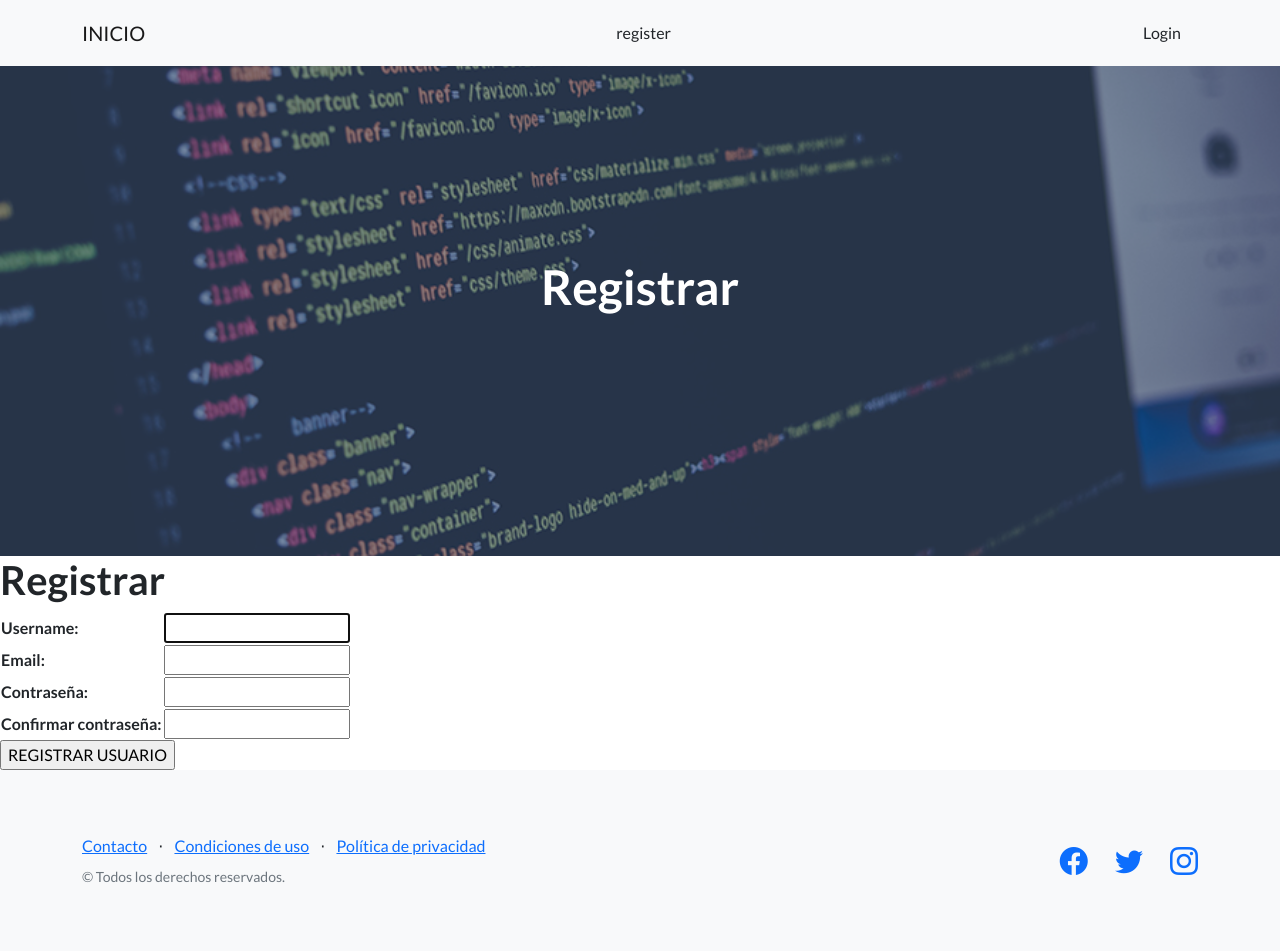
After one commit to leonardog87/leo, a Django app: page /AppWeb/register/ in a window 1280 px wide. The commit adds this page. Run offline with Django 4.2, Linux system fonts and the light colour scheme; some libraries are stand-ins or nearby versions.

Commit message:
tercera_pre_entreg2

```diff
--- a/AppWeb/forms.py
+++ b/AppWeb/forms.py
@@ -1,5 +1,7 @@
 from django import forms
 from django.db import models
+from django.contrib.auth.forms import  UserCreationForm, PasswordChangeForm
+from django.contrib.auth.models import User
 
 class MailForm(forms.Form):
     email=forms.EmailField()
@@ -14,10 +16,52 @@ class CompradorForm(forms.Form):
     apellido=forms.CharField(max_length=20)
     email=forms.EmailField()
 
-#
-
 class RegistroForm(forms.Form):
     usuario=forms.CharField(max_length=30)
     nombre=forms.CharField(max_length=30)
     apellido=forms.CharField(max_length=30)
     email=forms.EmailField()
+
+class RegisterUserForm(UserCreationForm):
+    email=forms.EmailField(label="Email")
+    password1=forms.CharField(label="Contraseña", widget=forms.PasswordInput)
+    password2=forms.CharField(label="Confirmar contraseña", widget=forms.PasswordInput)
+    class Meta:
+        model=User
+        fields=["username", "email", "password1", "password2"]
+        help_texts = {campo:"" for campo in fields}#para cada uno de los campos del formulario, le asigna un valor vacio
+
+""""
+class UserEditForm(UserCreationForm):
+    email=forms.EmailField(label="Email Usuario")
+    password1=forms.CharField(label="Contraseña", widget=forms.PasswordInput)
+    password2=forms.CharField(label="Confirmar Contraseña", widget=forms.PasswordInput)
+    first_name=forms.CharField(label='Modificar Nombre')
+    last_name=forms.CharField(label='Modificar Apellido')
+    class Meta:
+        model=User
+        fields=["email", "password1", "password2", "first_name", "last_name"]
+        help_texts = {k:"" for k in fields}#para cada uno de los campos del formulario, le asigna un valor vacio
+"""
+
+class UserEditForm(UserCreationForm):
+    email=forms.EmailField(label="Email")
+    password1=None
+    password2=None
+    first_name=forms.CharField(label='Modificar Nombre')
+    last_name=forms.CharField(label='Modificar Apellido')
+    class Meta:
+        model=User
+        fields=["email", "first_name", "last_name"]
+        help_texts = {k:"" for k in fields}#para cada uno de los campos del formulario, le asigna un valor vacio
+
+class FormularioCambioPassword(PasswordChangeForm):
+    old_password = forms.CharField(label=("Password Actual"),
+                                   widget=forms.PasswordInput(attrs={'class':'form-control'}))
+    new_password1 = forms.CharField(label=("Nuevo Password"),
+                                   widget=forms.PasswordInput(attrs={'class':'form-control'}))
+    new_password2 = forms.CharField(label=("Repita Nuevo Password"),
+                                   widget=forms.PasswordInput(attrs={'class':'form-control'}))
+    class Meta:
+        model = User
+        fields = ('old_password', 'new_password1', 'new_password2')
--- a/AppWeb/templates/AppWeb/father.html
+++ b/AppWeb/templates/AppWeb/father.html
@@ -23,14 +23,20 @@
         <nav class="navbar navbar-light bg-light static-top">
             <div class="container">
                 <a class="navbar-brand" href="{% url 'inicio' %}">INICIO</a>
+                {% if user.is_authenticated %}
                 <a class="btn btn-" href="{% url 'formulario' %}">formulario</a>
                 <a class="btn btn-" href="{% url 'vendedor' %}">Vendedor</a>
                 <a class="btn btn-" href="{% url 'comprador' %}">Comprador</a>
                 <a class="btn btn-" href="{% url 'resultadosRegistro' %}">listaRegistro</a>
                 <a class="btn btn-" href="{% url 'busquedaMail' %}">buscar</a>
                 <a class="btn btn-" href="{% url 'registro' %}">Registro</a>
+                <a class="btn btn-success" href="{% url 'editarPerfil' %}">editar Perfil</a>
+                <a class="btn btn-danger" href="{% url 'logout' %}">Logout</a>
+                <a class="btn btn-" href="{% url 'registroList' %}">registroList</a>
+                {% else %}
+                <a class="btn btn-" href="{% url 'register' %}">register</a>
                 <a class="btn btn-" href="{% url 'login' %}">Login</a>
-                <a class="btn btn-info" href="http://127.0.0.1:8000/admin/" target="_blank">ADMIN</a>
+                {% endif %}
             </div>
         </nav>
         <!-- Masthead-->
--- a/AppWeb/templates/AppWeb/inicio.html
+++ b/AppWeb/templates/AppWeb/inicio.html
@@ -8,5 +8,6 @@
 
 {% block contenido_cambiante %}
 <h1> inicio </h1>
+    {{ mensaje }}
 
 {% endblock %}
--- /dev/null
+++ b/AppWeb/templates/AppWeb/register.html
@@ -0,0 +1,30 @@
+{% extends "AppWeb/father.html" %}
+
+{% load static %}
+
+{% block tittle %} Registrar {% endblock %}
+
+{% block titulo %} Registrar {% endblock %}
+
+{% block contenido_cambiante %}
+<h1> Registrar </h1>
+
+<form action="{% url 'register' %}" method="POST"> {% csrf_token %}
+
+    <table>
+
+        {{ form.as_table }}
+
+    </table>
+
+    <input type="submit" value="REGISTRAR USUARIO">
+
+
+
+
+</form>
+
+
+
+
+{% endblock %}
--- a/AppWeb/urls.py
+++ b/AppWeb/urls.py
@@ -1,5 +1,6 @@
 from django.urls import path
 from .views import *
+from django.contrib.auth.views import LogoutView
 
 urlpatterns = [
     path('formulario/', formulario, name="formulario"),
@@ -8,8 +9,22 @@ urlpatterns = [
     path('busquedaMail/', busquedaMail, name="busquedaMail"),
     path('buscar/', buscar, name="buscar"),
     path('registro/', registro, name="registro"),
-    path('login/', login, name="login"),
     path('resultadosRegistro/', resultadosRegistro, name="resultadosRegistro"),
     path('eliminarRegistrado/<id>/', eliminarRegistrado, name="eliminarRegistrado"),
     path('editarRegistrado/<id>/', editarRegistrado, name="editarRegistrado"),
+
+#views
+    path('registroList/', RegistroList.as_view(), name="registroList"),
+    path('registroDetail/<pk>', RegistroDetail.as_view(), name="registroDetail"),
+    path('registroForm/nuevo/', RegistroCreate.as_view(), name="registroForm"),
+    path('registroList/update/<pk>', RegistroUpdate.as_view(), name="registroUpdate"),
+    path('registroList/delete/<pk>', RegistroDelete.as_view(), name="registroDelete"),
+
+#login
+    path('login/', login_request, name='login'),
+    path('register/', register, name='register'),
+    path('logout/', LogoutView.as_view(), name='logout'),
+    path('editarPerfil/', editarPerfil, name='editarPerfil'),
+    path('passwordCambio/', CambioPassword.as_view(), name='cambiar_password'),
+    path('passwordExitoso/' , password_exitoso, name='password_exitoso'),
 ]
--- a/AppWeb/views.py
+++ b/AppWeb/views.py
@@ -1,13 +1,19 @@
 from django.shortcuts import render
 from django.http import HttpResponse
 from .models import Mail, Vendedor, Comprador, Registro
-from .forms import MailForm, CompradorForm, VendedorForm, RegistroForm
+from .forms import MailForm, CompradorForm, VendedorForm, RegistroForm, RegisterUserForm, UserEditForm, FormularioCambioPassword
+from django.views.generic import ListView
+from django.views.generic.detail import DetailView
+from django.views.generic.edit import CreateView, UpdateView, DeleteView
+from django.urls import reverse_lazy
+from django.contrib.auth import login, authenticate
+from django.contrib.auth.forms import AuthenticationForm, UserCreationForm
 
-# Create your views here.
+from django.contrib.auth.mixins import LoginRequiredMixin #para vistas basadas en clases CLASS
+from django.contrib.auth.decorators import login_required #para vistas basadas en funciones DEF
+from django.contrib.auth.views import LoginView, PasswordChangeView
 
-def inicio(request):
-    return render(request,'AppWeb/inicio.html')
-
+@login_required
 def formulario(request):
     formulario_mail=MailForm()
     if request.method=="POST":
@@ -18,6 +24,7 @@ def formulario(request):
     else:
        return render(request,'AppWeb/formulario.html', {"formulario_mail": formulario_mail})
 
+@login_required
 def comprador(request):
     formulario_comprador=CompradorForm()
     if request.method=="POST":
@@ -30,6 +37,7 @@ def comprador(request):
     else:
         return render(request,'AppWeb/comprador.html', {"formulario_comprador": formulario_comprador})
 
+@login_required
 def vendedor(request):
     formulario_vendedor=VendedorForm()
     if request.method=="POST":
@@ -42,8 +50,10 @@ def vendedor(request):
     else:
         return render(request,'AppWeb/vendedor.html', {"formulario_vendedor": formulario_vendedor})
 
+@login_required
 def busquedaMail(request):
     return render(request,'AppWeb/busquedaMail.html')
+
 
 def buscar(request):
     email=request.GET["email"]
@@ -53,6 +63,7 @@ def buscar(request):
     else:
         return render(request,'AppWeb/busquedaMail.html', {"mensaje_nobusqueda":"no buscaste nada!"})
 
+@login_required
 def registro(request):
     formulario_registro=RegistroForm()
     if request.method=="POST":
@@ -66,9 +77,10 @@ def registro(request):
     else:
         return render(request,'AppWeb/registro.html', {"formulario_registro": formulario_registro})
 
-def login(request):
+#def login(request):
     return render(request,'AppWeb/login.html')
 
+@login_required
 def resultadosRegistro(request):
     registrados=Registro.objects.all()
     contexto={"registrados":registrados}
@@ -98,3 +110,107 @@ def editarRegistrado(request,id):
     else:
         formulario_registro=RegistroForm(initial={"usuario": registro.usuario, "nombre": registro.nombre, "apellido": registro.apellido, "email": registro.email})
         return render(request,'AppWeb/editarRegistrado.html', {"formulario": formulario_registro, "registro": registro})
+
+class RegistroList(ListView):
+    model=Registro
+    template_name='AppWeb/registroList.html'
+
+class RegistroDetail(DetailView):
+    model=Registro
+    template_name='AppWeb/registroDetail.html'
+
+class RegistroCreate(CreateView):
+    model=Registro
+    success_url=reverse_lazy("inicio")
+    fields=['usuario', 'nombre', 'apellido', 'email']
+
+class RegistroUpdate(UpdateView):
+    model=Registro
+    success_url=reverse_lazy("inicio")
+    fields=['usuario', 'nombre', 'apellido', 'email']
+
+class RegistroDelete(DeleteView):
+    model=Registro
+    success_url=reverse_lazy("inicio")
+
+def login_request(request):
+    if request.method=="POST":
+        form=AuthenticationForm(request, data=request.POST)
+        if form.is_valid():
+            info=form.cleaned_data
+            usu=info["username"]
+            clave=info["password"]
+            usuario=authenticate(username=usu, password=clave)#verifica si el usuario y la contraseña  existen
+            if usuario is not None:#si el usuario no es None
+                login(request, usuario)
+                return render(request, "AppWeb/inicio.html", {"mensaje":f"Usuario {usu} logueado correctamente"})
+            else:
+                return render(request,"AppWeb/login.html", {"form":form, "mensaje":"Datos invalidos"})
+        else:
+            return render(request,"AppWeb/login.html", {"form":form, "mensaje":"Datos invalidos"})
+    else:
+        form=AuthenticationForm()
+        return render(request,"AppWeb/login.html", {"form":form})
+
+def register(request):
+    if request.method=="POST":
+        form=RegisterUserForm(request.POST)
+        if form.is_valid():
+            info=form.cleaned_data
+            nombre_usuario=info["username"]
+            form.save()#grabo usuario en base de datos
+            return render(request, "AppWeb/inicio.html", {"mensaje":f"Usuario {nombre_usuario} creado correctamente"})
+        else:
+            return render(request,"AppWeb/register.html", {"form":form, "mensaje":"Datos invalidos"})
+    else:
+        form=RegisterUserForm()
+        return render(request,"AppWeb/register.html", {"form":form})
+
+
+def inicio(request):
+    return render(request,'AppWeb/inicio.html')
+
+#@login_required
+#def editarPerfil(request):
+    usuario=request.user
+    if request.method=="POST":
+        form=UserEditForm(request.POST)
+        if form.is_valid():
+            info=form.cleaned_data
+            usuario.email=info["email"]
+            usuario.password1=info["password1"]
+            usuario.password2=info["password2"]
+            usuario.first_name=info["first_name"]
+            usuario.last_name=info["last_name"]
+            usuario.save()
+            return render(request, "AppWeb/inicio.html", {"mensaje":f"Usuario {usuario.username} editado correctamente"})
+        else:
+            return render(request, "AppWeb/editarPerfil.html", {"form": form, "nombreusuario":usuario.username, "mensaje":"Datos invalidos"})
+    else:
+        form=UserEditForm(instance=usuario)
+        return render(request, "AppWeb/editarPerfil.html", {"form": form, "nombreusuario":usuario.username})
+
+def editarPerfil(request):
+    usuario=request.user
+    if request.method=="POST":
+        form=UserEditForm(request.POST)
+        if form.is_valid():
+            info=form.cleaned_data
+            usuario.email=info["email"]
+            usuario.first_name=info["first_name"]
+            usuario.last_name=info["last_name"]
+            usuario.save()
+            return render(request, "AppWeb/inicio.html", {"mensaje":f"Usuario {usuario.username} editado correctamente"})
+        else:
+            return render(request, "AppWeb/editarPerfil.html", {"form": form, "nombreusuario":usuario.username, "mensaje":"Datos invalidos"})
+    else:
+        form=UserEditForm(instance=usuario)
+        return render(request, "AppWeb/editarPerfil.html", {"form": form, "nombreusuario":usuario.username})
+
+class CambioPassword(PasswordChangeView):
+    form_class = FormularioCambioPassword
+    template_name = 'AppWeb/passwordCambio.html'
+    success_url = reverse_lazy('password_exitoso')
+
+def password_exitoso(request):
+    return render(request, 'appWeb/passwordExitoso.html', {})
--- a/Web/settings.py
+++ b/Web/settings.py
@@ -122,3 +122,7 @@ STATIC_URL = 'static/'
 # https://docs.djangoproject.com/en/4.2/ref/settings/#default-auto-field
 
 DEFAULT_AUTO_FIELD = 'django.db.models.BigAutoField'
+
+# LOGIN LOGOUT
+LOGIN_URL ='login'
+LOGOUT_REDIRECT_URL='inicio'
```
Also changed, not shown: AppWeb/templates/AppWeb/editarPerfil.html (added, +26 -0 lines), AppWeb/templates/AppWeb/login.html (+3 -6 lines), AppWeb/templates/AppWeb/passwordCambio.html (added, +22 -0 lines), AppWeb/templates/AppWeb/passwordExitoso.html (added, +13 -0 lines), AppWeb/templates/AppWeb/registroDetail.html (added, +17 -0 lines), AppWeb/templates/AppWeb/registroList.html (added, +27 -0 lines), AppWeb/templates/AppWeb/registro_confirm_delete.html (added, +18 -0 lines), AppWeb/templates/AppWeb/registro_form.html (added, +23 -0 lines), db.sqlite3.
